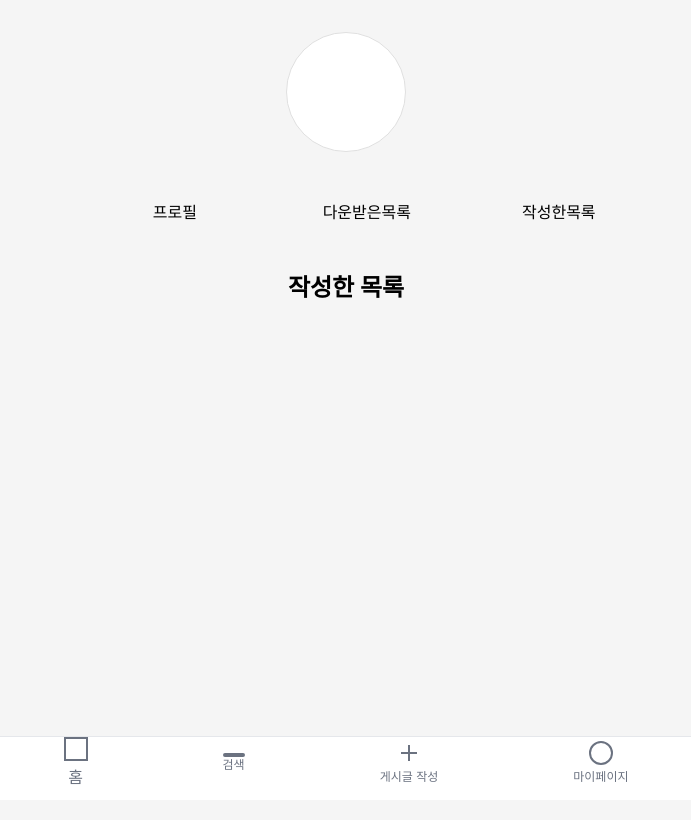
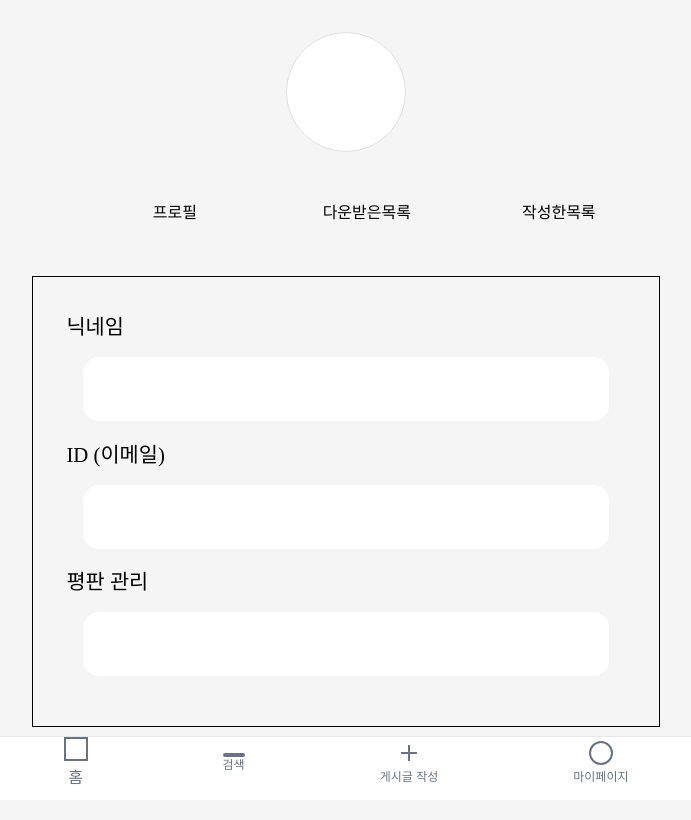
Before and after one commit to sogong24/front, a React (Create React App) app: page /MyPage in a window 1280 px wide. Shown: the top 820 px of the page, without its empty margins (294-985 px from the left). Built offline with nearby package versions, Linux system fonts and the light colour scheme.

Commit message:
FEAT: 마이페이지 css 추가

```diff
--- a/src/pages/Mypage.css
+++ b/src/pages/Mypage.css
@@ -30,3 +30,8 @@
     align-items: center;
     justify-content: center;
 }
+
+.content{
+    width: 100%;
+    overflow-y: scroll;
+}
--- /dev/null
+++ b/src/pages/MypageDownload.css
@@ -0,0 +1,7 @@
+.mypageDownload{
+    display: flex;
+    flex-direction: column;
+    border: 1px solid #000;
+    padding: 5%;
+    margin: 3%;
+}
--- a/src/pages/MypageDownload.jsx
+++ b/src/pages/MypageDownload.jsx
@@ -1,6 +1,10 @@
+import React from "react";
+import "./MypageDownload.css";
+
+
 export default function MypageDownload() {
     return (
-        <div className="p-4">
+        <div className="mypageDownload">
             <h1 className="text-2xl font-bold">다운받은 목록</h1>
         </div>
     );
--- /dev/null
+++ b/src/pages/MypageProfile.css
@@ -0,0 +1,19 @@
+.mypageprofile{
+    display: flex;
+    flex-direction: column;
+    border: 1px solid #000;
+    padding: 5%;
+    margin: 3%;
+}
+
+.mypageprofile-container{
+    font: 1.3rem bold;
+}
+
+.mypageprofile-box{
+    background-color: #fff;
+    height: 4rem;
+    border-radius: 1rem;
+    margin: 3%;
+    padding: 3%;
+}
--- a/src/pages/MypageProfile.jsx
+++ b/src/pages/MypageProfile.jsx
@@ -1,7 +1,18 @@
-export default function MypageWrite() {
+import React from "react";
+import "./MypageProfile.css";
+
+export default function mypageprofile() {
     return (
-        <div className="p-4">
-            <h1 className="text-2xl font-bold">작성한 목록</h1>
+        <div className="mypageprofile">
+            <div className="mypageprofile-container">닉네임
+                <div className="mypageprofile-box"></div>
+            </div>
+            <div className="mypageprofile-container">ID (이메일)
+            <div className="mypageprofile-box"></div>
+            </div>
+            <div className="mypageprofile-container">평판 관리
+            <div className="mypageprofile-box"></div>
+            </div>
         </div>
     );
 }
--- /dev/null
+++ b/src/pages/MypageWrite.css
@@ -0,0 +1,7 @@
+.write{
+    display: flex;
+    flex-direction: column;
+    border: 1px solid #000;
+    padding: 5%;
+    margin: 3%;
+}
--- a/src/pages/MypageWrite.jsx
+++ b/src/pages/MypageWrite.jsx
@@ -1,6 +1,9 @@
+import React from "react";
+import "./MypageWrite.css";
+
 export default function MypageWrite() {
     return (
-        <div className="p-4">
+        <div className="write">
             <h1 className="text-2xl font-bold">작성한 목록</h1>
         </div>
     );
```
